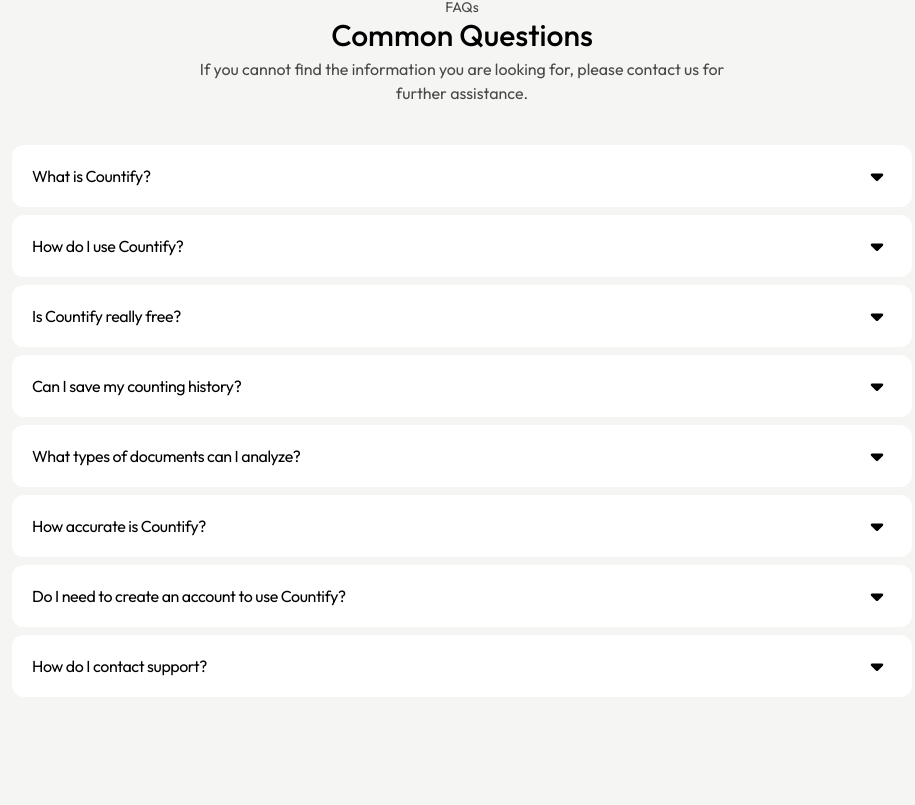
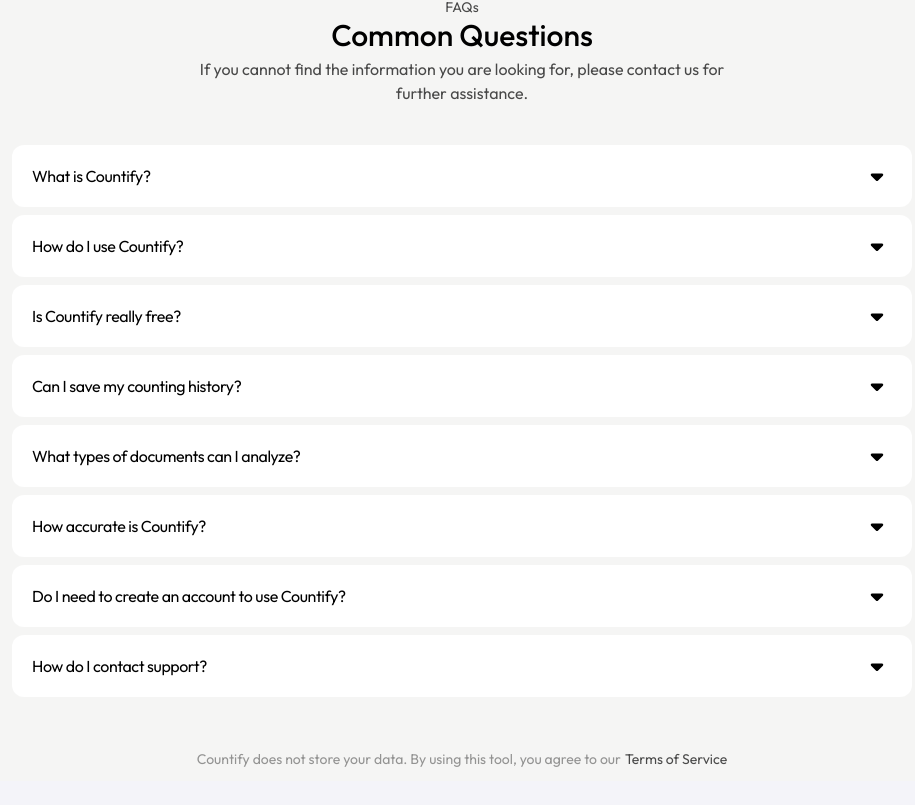
Before and after one commit to kevindermot99/Countify, a React (Vite) app: page /#/ in a window 1280 px wide. Shown: the part 1580-2385 px from the top of the page, without its empty margins (178-1093 px from the left). After the commit the page ends 2361 px from the top, so only its background shows below. Built offline with nearby package versions, Linux system fonts and the light colour scheme.

Commit message:
footer created

```diff
--- a/src/Pages/Home.jsx
+++ b/src/Pages/Home.jsx
@@ -89,14 +89,14 @@ function Home() {
             </div>
 
             {/* Faqs */}
-            <div id='faqs' className="w-full h-fit flex items-center py-10 justify-start flex-col bg-stone-100 text-black">
+            <div id='faqs' className="w-full h-fit flex items-center pt-10 justify-start flex-col bg-stone-100 text-black">
                 <div className=' w-1/2 flex flex-col items-center text-center justify-start gap-0 pb-10'>
                     <h1 className='text-sm font-normal max-w-[540px] opacity-70'>FAQs</h1>
                     <h1 className='text-3xl font-medium max-w-[540px]'>Common Questions</h1>
                     <h1 className='text-base font-normal max-w-[540px] opacity-70 pt-1'>If you cannot find the information you are looking for, please contact us for further assistance.</h1>
                 </div>
                 {/* Faqs */}
-                <div className="w-full h-full bg-stone-100 px-10 max-md:px-3 pb-16 flex flex-col items-center justify-start text-dark-text ">
+                <div className="w-full h-full bg-stone-100 px-10 max-md:px-3 pb-5 flex flex-col items-center justify-start text-dark-text ">
                     <div className="w-full h-fit flex flex-col items-center justify-start mb-3 max-w-[900px]">
                         {Faqs.map((item, index) => (
                             <div
@@ -125,6 +125,11 @@ function Home() {
                     </div>
                 </div>
             </div>
+
+            {/* footer */}
+            <div className="w-full text-sm py-3 bg-stone-100 text-black/40 flex items-center justify-center">
+              Countify does not store your data. By using this tool, you agree to our <Link to={'/app/terms of service'} className="hover:underline text-black/70 pl-1">Terms of Service</Link>
+            </div>
         </div>
     )
 }
```
